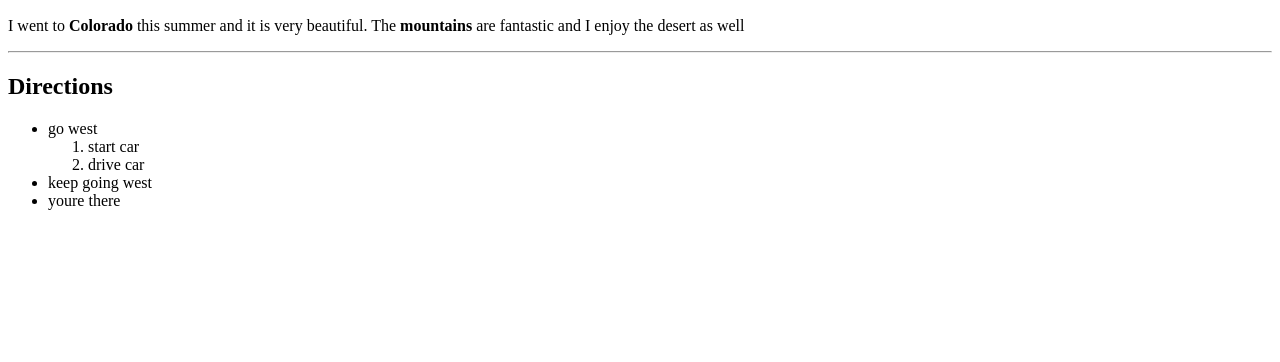
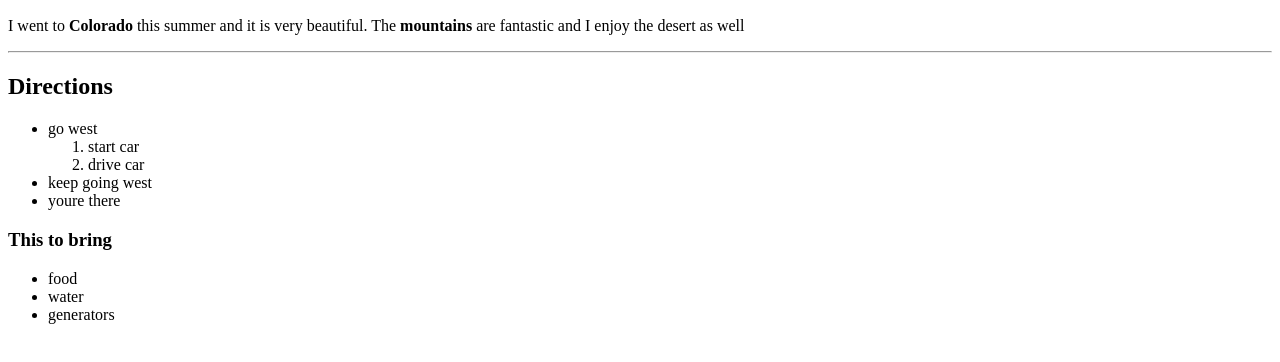
Before and after one commit to 44-563-WebApps-F21/webapps-f21-assignment-3-Aaron-Bopp, a plain HTML site: page index.html in a window 1280 px wide. Shown: the part 96-458 px from the top of the page. Drawn offline with Linux system fonts and the light colour scheme.

Commit message:
add section

```diff
--- a/index.html
+++ b/index.html
@@ -17,5 +17,11 @@
             <li>keep going west</li>
             <li>youre there</li>
         </ul>
+        <h3>This to bring</h3>
+        <ul>
+            <li>food</li>
+            <li>water</li>
+            <li>generators</li>
+        </ul>
     </body>
 </html>
```
